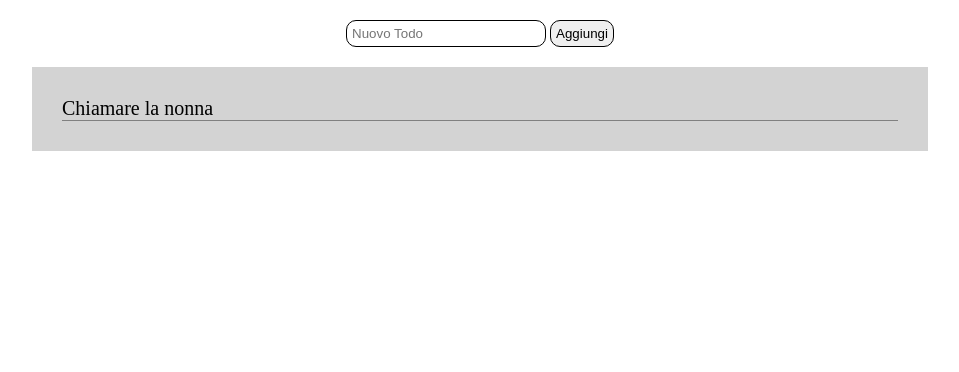
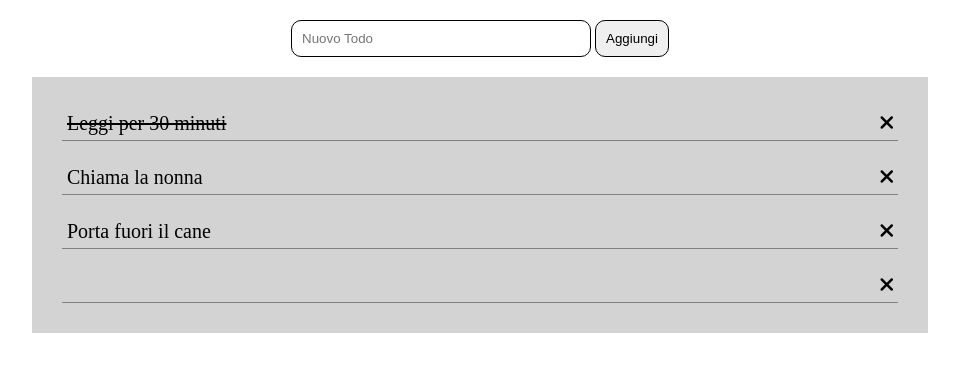
Before and after one commit to AngeloDalicandro/vue-todolist, a plain HTML site: page index.html in a window 1280 px wide. Both pictures are taken after a click on the button "Aggiungi". Shown: the whole page, without its empty margins (160-1119 px from the left). Drawn offline with nearby package versions, Linux system fonts and the light colour scheme.

Commit message:
completed + bunus

```diff
--- a/css/style.css
+++ b/css/style.css
@@ -9,14 +9,14 @@
 }
 
 input, button {
-    padding: 5px;
+    padding: 10px;
     border: 1px solid black;
     border-radius: 10px;
     margin: 20px 0;
 }
 
 input {
-    width: 200px;
+    width: 300px;
 }
 
 button {
@@ -42,6 +42,15 @@ li {
     font-size: 20px;
 }
 
+li div {
+    margin: 5px;
+    cursor: pointer;
+}
+
+i:hover {
+    color: red;
+}
+
 .line-done {
     text-decoration: line-through;
 }
--- a/index.html
+++ b/index.html
@@ -3,10 +3,10 @@
 <head>
     <meta charset="UTF-8">
     <meta http-equiv="X-UA-Compatible" content="IE=edge">
-    <meta name="viewport" content="width=, initial-scale=1.0">
+    <meta name="viewport" content="width=device-width, initial-scale=1.0">
     <title>Todolist</title>
 
-    <script src="https://cdn.jsdelivr.net/npm/vue@2"></script>
+    <script src="https://cdn.jsdelivr.net/npm/vue@2/dist/vue.js"></script>
 
     <link rel="stylesheet" href="https://cdnjs.cloudflare.com/ajax/libs/font-awesome/6.1.1/css/all.min.css" integrity="sha512-KfkfwYDsLkIlwQp6LFnl8zNdLGxu9YAA1QvwINks4PhcElQSvqcyVLLD9aMhXd13uQjoXtEKNosOWaZqXgel0g==" crossorigin="anonymous" referrerpolicy="no-referrer" />
     <link rel="stylesheet" href="css/style.css">
@@ -16,19 +16,23 @@
     <div id="root">
 
         <div class="inputs">
-            <input type="text" placeholder="Nuovo Todo">
-            <button>Aggiungi</button>
+            <input v-model="newTask"  @keyUp.enter="addTodo()" type="text" placeholder="Nuovo Todo">
+            <button @click="addTodo()">Aggiungi</button>
         </div>
 
         <div class="container">
             <ul>
 
-                <li>
-                    Chiamare la nonna
+                <li v-for="element,index in todos">
 
-                    <div>
+                    <div @click="taskDone(index)" :class="{ 'line-done' : element.done }">
+                        {{ element.task }}
+                    </div>
 
+                    <div @click="removeTask(index)">
+                        <i class="fas fa-times"></i>
                     </div>
+
                 </li>
 
             </ul>
--- a/js/script.js
+++ b/js/script.js
@@ -1,7 +1,17 @@
+
+
+
 var app = new Vue({
     el: '#root',
+    data: {
 
-    data: {
+        newTodo: {
+            task: null,
+            done: null
+        },
+
+        newTask: "",
+
         todos: [
             {
                 task: 'Leggi per 30 minuti',
@@ -19,6 +29,23 @@ var app = new Vue({
     },
 
     methods: {
+        addTodo() {
+            this.newTodo = {
+                task: this.newTask,
+                done: false
+            }
 
+            this.todos.push(this.newTodo);
+
+            this.newTask = "";
+        },
+
+        taskDone(a) {
+            this.todos[a].done = true;
+        },
+
+        removeTask(a) {
+            this.todos.splice(a, 1);
+        }
     }
 })
```
